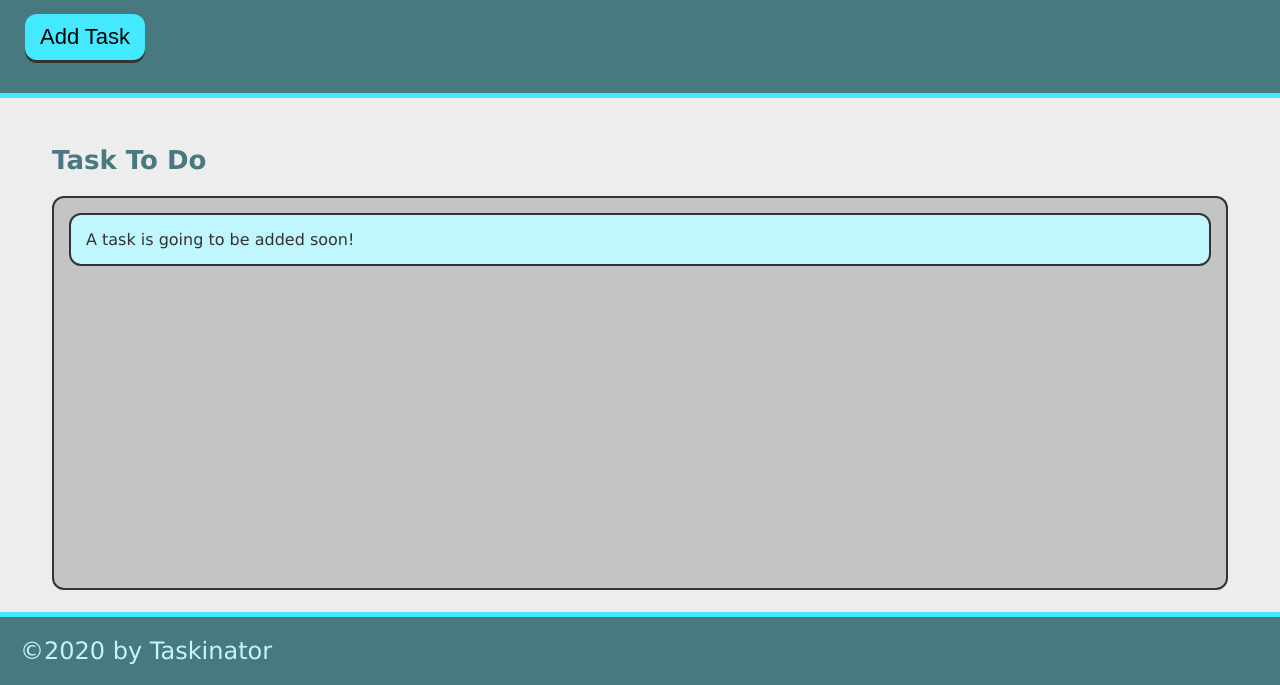
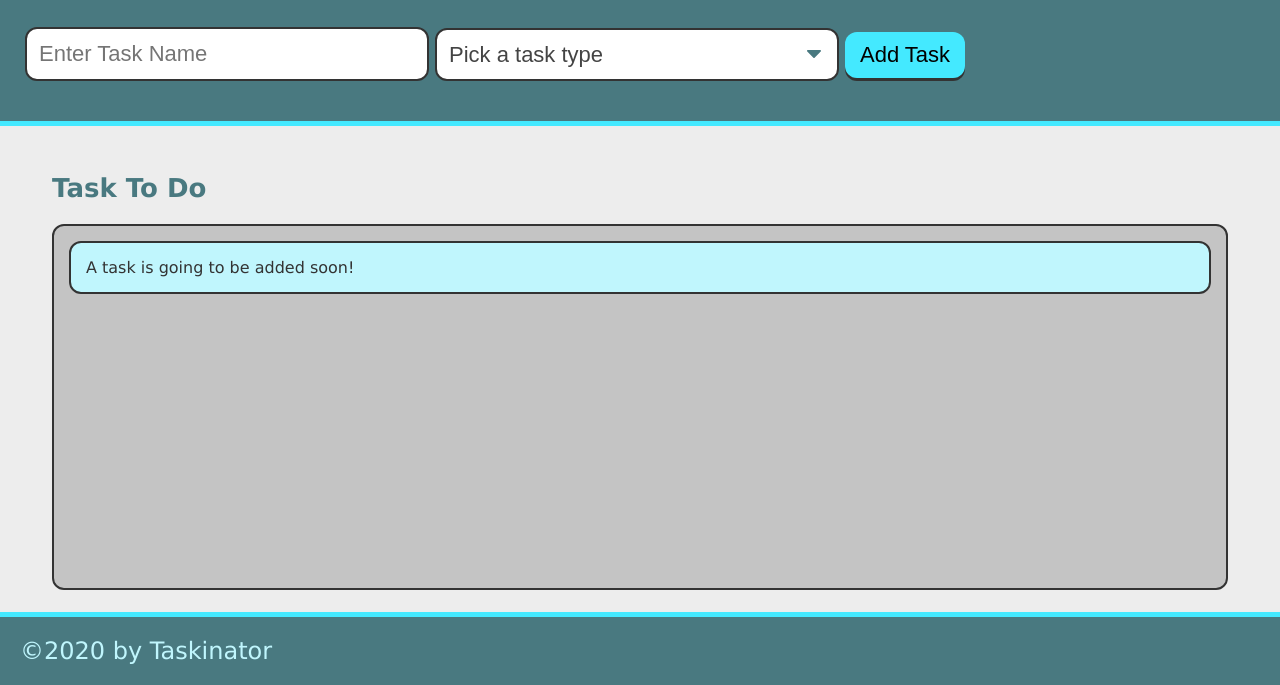
Before and after one commit to pciongoli/taskinator, a plain HTML site: page index.html in a window 1280 px wide. Shown: the part 115-800 px from the top of the page. Drawn offline with Linux system fonts and the light colour scheme.

Commit message:
Added form with select

```diff
--- a/index.html
+++ b/index.html
@@ -16,7 +16,22 @@
         <p>
             Click the button below to add a new task!
         </p>
-        <button class="btn" id="save-task">Add Task</button>
+        <form id="task-form">
+            <div class="form-group">
+                <input type="text" name="task-name" placeholder="Enter Task Name" />
+            </div>
+            <div class="form-group">
+                <select name="task-type" class="select-dropdown">
+                    <option value="" disabled selected>Pick a task type</option>
+                    <option value="Print">Print</option>
+                    <option value="Web">Web</option>
+                    <option value="Mobile">Mobile</option>
+                </select>
+            </div>
+            <div class="form-group">
+                <button class="btn" id="save-task" type="submit">Add Task</button>
+            </div>
+        </form>
     </header>
 
     <main class="page-content">
```
